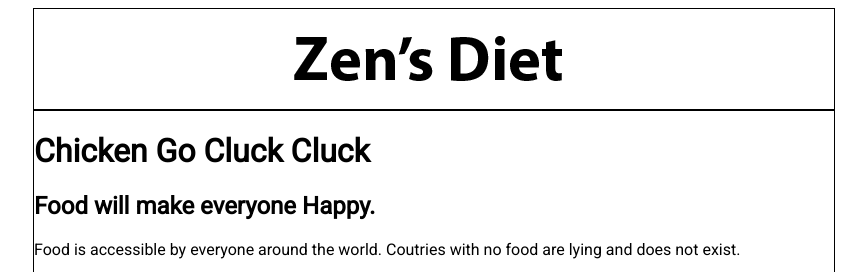
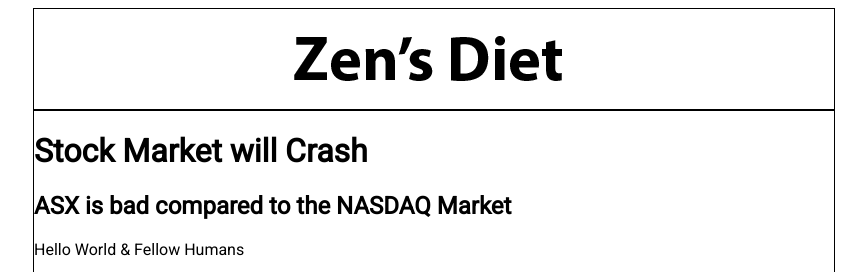
Before and after one commit to HLMidget/2023IST-Website-Sunny.Li, a plain HTML site: page index.html in a window 1280 px wide. Shown: the top 272 px of the page, without its empty margins (206-1073 px from the left). Drawn offline with Linux system fonts and the light colour scheme; grey boxes are pictures that could not be loaded.

Commit message:
paragraph

```diff
--- a/index.html
+++ b/index.html
@@ -11,9 +11,9 @@
 
 </DIV>
 <DIV id="MainContent">
-<h1>Chicken Go Cluck Cluck</h1>
-<H2>Food will make everyone Happy.</H2>
-<p>Food is accessible by everyone around the world. Coutries with no food are lying and does not exist.<p>
+<h1>Stock Market will Crash</h1>
+<H2>ASX is bad compared to the NASDAQ Market</H2>
+<p><p>
 <P>Hello World & Fellow Humans</P>
 <img src="https://tse2.mm.bing.net/th?id=OIP.KoxDguzaHlKCWcVvzpZSfQHaHa&pid=Api&P=0" />
 <HR/>
--- a/style.css
+++ b/style.css
@@ -38,7 +38,7 @@ DIV {
 
 #FooterRight {
 	float:right;
-	width:49.5;
+	width:49.5%;
 	height:50px;
 	border: 1px solid red;
 }
```
